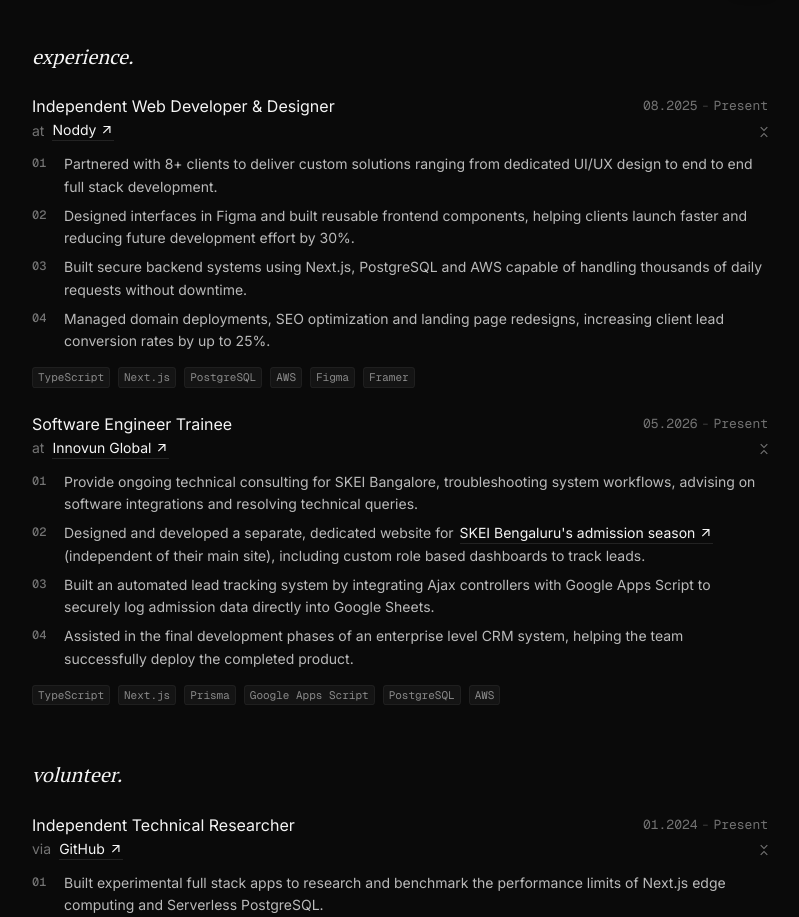
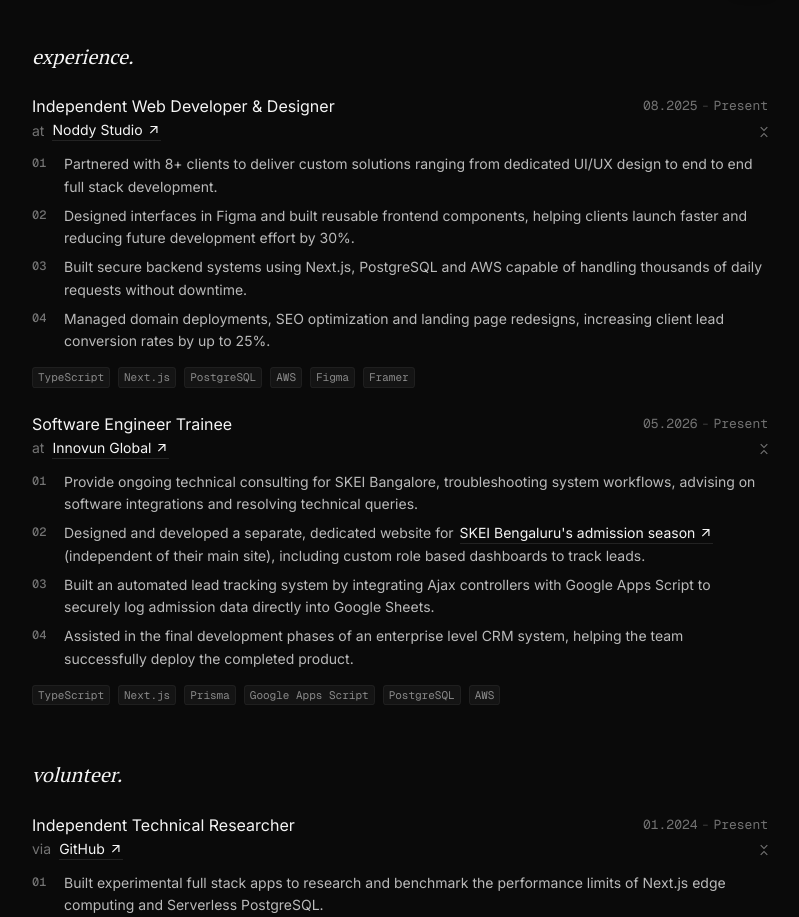
Before and after one commit to akasewang/akasewang.me, a Next.js app: page / in a window 1280 px wide. Shown: the part 840-1757 px from the top of the page, without its empty margins (235-1034 px from the left). Built offline with nearby package versions, Linux system fonts and the light colour scheme; no server answers; the database is empty.

Commit message:
feat: updated experience

```diff
--- a/src/data/static/experience.ts
+++ b/src/data/static/experience.ts
@@ -7,7 +7,7 @@ import type { TimelineItemProps } from '@/types/site'
  */
 export const experiences: TimelineItemProps[] = [
   {
-    id: 'noddy-founder',
+    id: 'noddy-studio-founder',
     title: 'Independent Web Developer & Designer',
     startDate: '08.2025',
     description: [
@@ -18,7 +18,7 @@ export const experiences: TimelineItemProps[] = [
     ],
     defaultExpanded: true,
     tech: ['TypeScript', 'Next.js', 'PostgreSQL', 'AWS', 'Figma', 'Framer'],
-    links: [{ text: 'Noddy', url: 'https://noddy.studio', prefix: 'at' }],
+    links: [{ text: 'Noddy Studio', url: 'https://noddy.studio', prefix: 'at' }],
   },
   {
     id: 'innovun-global-swe-trainee',
```
